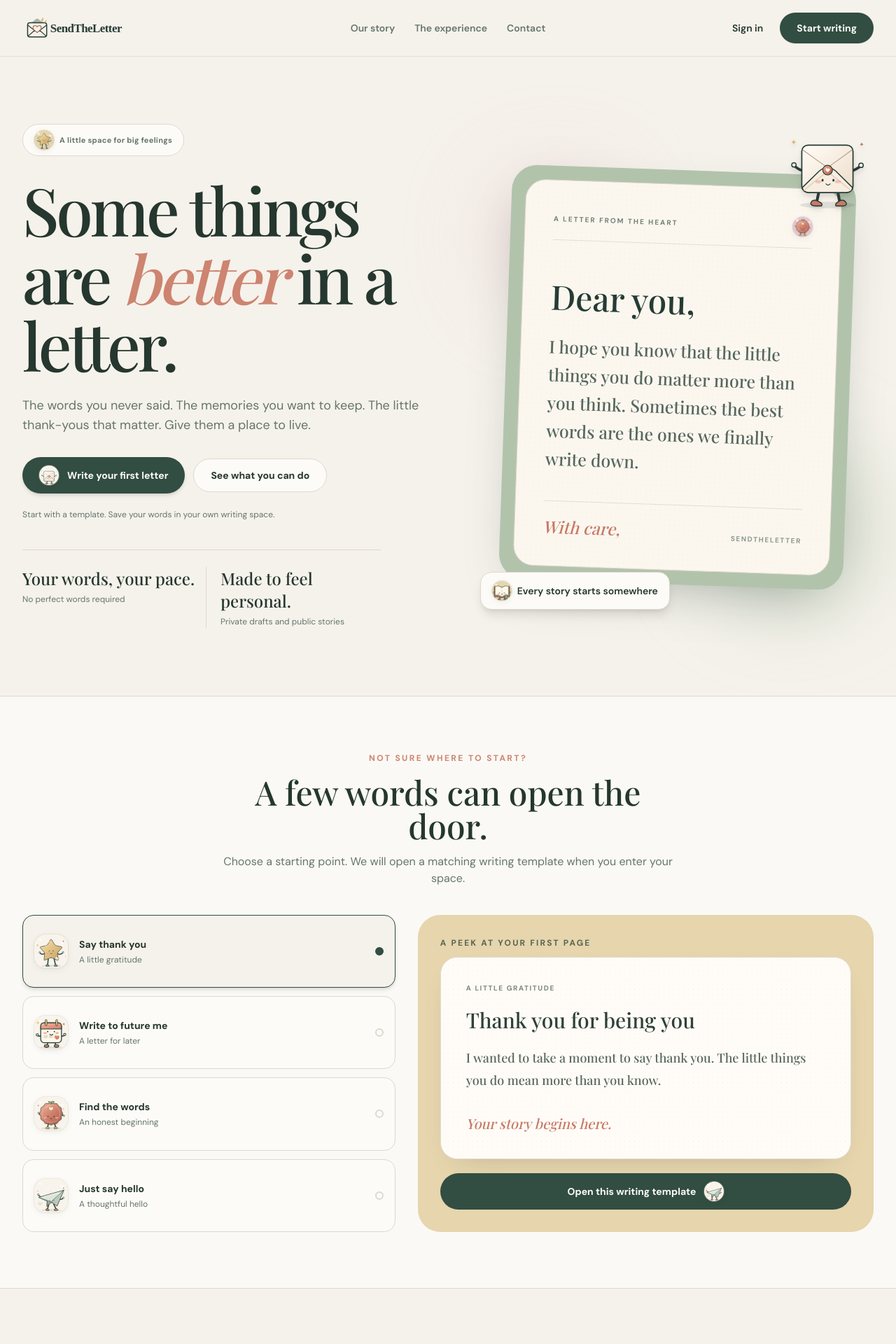
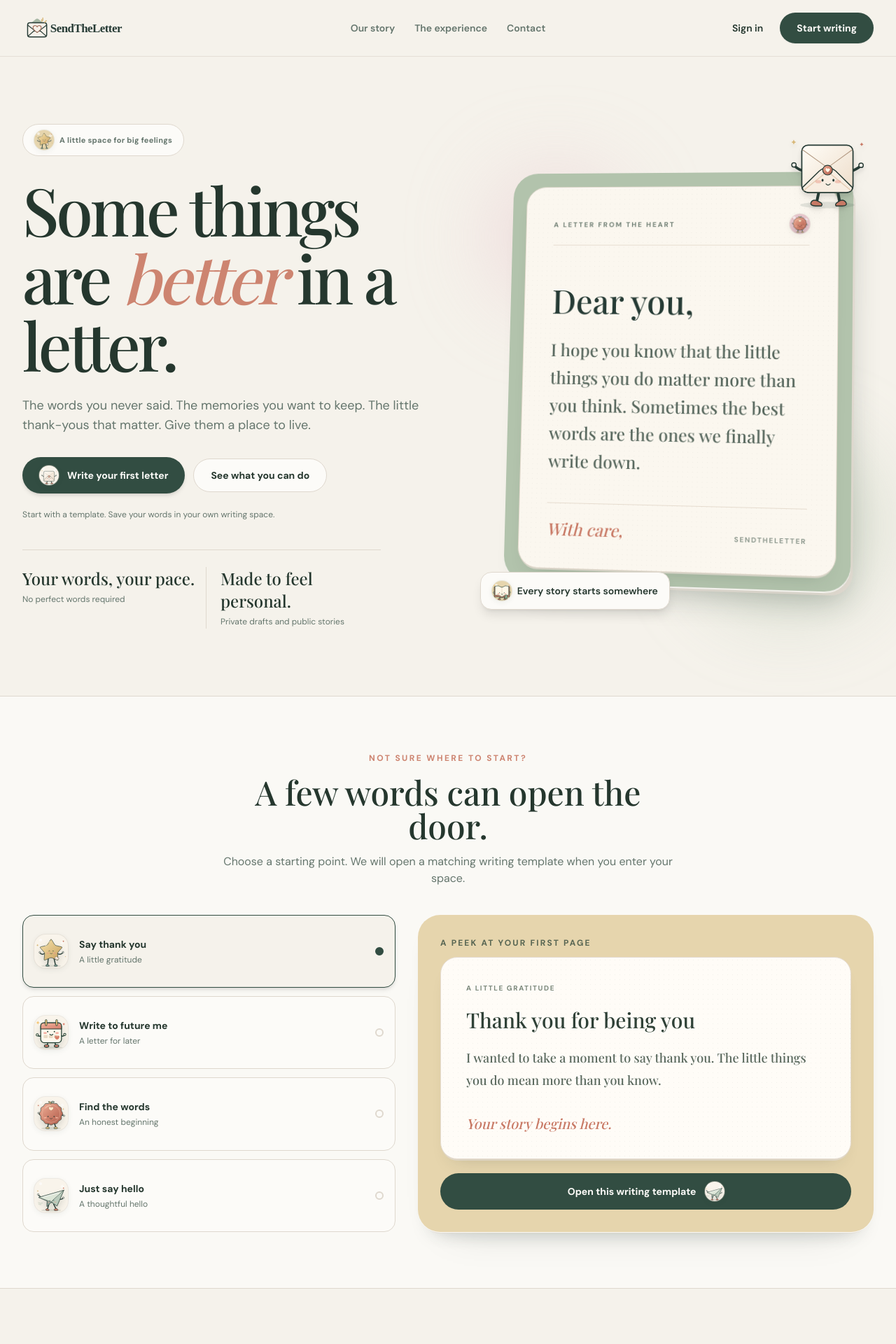
Before and after one commit to donnelsimbajon-design/SendtheLetter_System, a React (Vite) app in the folder Note_letter/: page / in a window 1280 px wide. Shown: the top 1920 px of the page at 70% size. Built offline with nearby package versions, Linux system fonts and the light colour scheme; no server answers.

Commit message:
design: apply sitewide dimensional surfaces to navigation, dashboard and feeds

```diff
--- a/Note_letter/src/Pages/Home.tsx
+++ b/Note_letter/src/Pages/Home.tsx
@@ -140,8 +140,8 @@ const Home = () => {
           <div className="relative mx-auto w-full max-w-[540px] px-3 pb-7 pt-8 sm:px-6">
             <div aria-hidden="true" className="absolute left-2 top-10 h-44 w-44 rounded-full bg-[hsl(var(--surface-rose))] opacity-60 blur-3xl" />
             <div aria-hidden="true" className="absolute bottom-0 right-0 h-56 w-56 rounded-full bg-[hsl(var(--surface-sage))] opacity-65 blur-3xl" />
-            <div className="relative rotate-[2deg] rounded-[2.25rem] bg-[hsl(var(--surface-sage))] p-3 shadow-[0_28px_80px_-35px_rgba(38,59,53,.4)] sm:p-5">
-              <div className="paper-grain min-h-[410px] rounded-[1.8rem] border border-[#E4DACE] bg-[#FBF7EF] px-7 py-8 text-[#263B35] sm:min-h-[480px] sm:px-10 sm:py-10">
+            <div className="stl-depth-hero relative rounded-[2.25rem] bg-[hsl(var(--surface-sage))] p-3 shadow-[0_28px_80px_-35px_rgba(38,59,53,.4)] sm:p-5">
+              <div className="stl-depth-paper paper-grain min-h-[410px] rounded-[1.8rem] border border-[#E4DACE] bg-[#FBF7EF] px-7 py-8 text-[#263B35] sm:min-h-[480px] sm:px-10 sm:py-10">
                 <div className="flex items-center justify-between border-b border-[#E6DCCF] pb-4">
                   <p className="text-[10px] font-bold uppercase tracking-[.2em] text-[#718075]">A letter from the heart</p>
                   <CharacterBadge name="sely" tone="rose" size="xs" />
@@ -175,7 +175,7 @@ const Home = () => {
               <div role="group" aria-label="Choose a letter starting point" className="grid grid-cols-1 gap-3 sm:grid-cols-2 lg:grid-cols-1">
                 {startingPoints.map((point, index) => (
                   <button key={point.value} type="button" aria-pressed={index === selectedIndex} onClick={() => setSelectedIndex(index)}
-                    className={'flex min-h-[80px] w-full items-center gap-4 rounded-2xl border p-4 text-left transition-all focus-visible:outline-2 focus-visible:outline-offset-2 focus-visible:outline-primary ' +
+                    className={'stl-depth-choice flex min-h-[80px] w-full items-center gap-4 rounded-2xl border p-4 text-left transition-all focus-visible:outline-2 focus-visible:outline-offset-2 focus-visible:outline-primary ' +
                       (index === selectedIndex ? 'border-primary bg-background shadow-md' : 'border-border bg-card hover:bg-muted/60')}>
                     <CharacterBadge name={point.mascot} tone="paper" size="md" />
                     <span className="flex-1">
@@ -186,9 +186,9 @@ const Home = () => {
                   </button>
                 ))}
               </div>
-              <div className={'relative flex min-h-[340px] flex-col overflow-hidden rounded-[2rem] p-5 sm:p-8 ' + selected.tone}>
+              <div className={'stl-depth-card relative flex min-h-[340px] flex-col overflow-hidden rounded-[2rem] p-5 sm:p-8 ' + selected.tone}>
                 <p className="mb-3 text-xs font-bold uppercase tracking-[.18em] text-[#344A3C]/80">A peek at your first page</p>
-                <div className="paper-grain flex flex-1 flex-col rounded-[1.5rem] border border-[#E4DACE] bg-[#FFFCF7] px-6 py-7 text-[#2F4137] shadow-[0_16px_40px_-28px_rgba(38,59,53,.35)] sm:px-9 sm:py-9" aria-live="polite">
+                <div className="stl-depth-paper paper-grain flex flex-1 flex-col rounded-[1.5rem] border border-[#E4DACE] bg-[#FFFCF7] px-6 py-7 text-[#2F4137] shadow-[0_16px_40px_-28px_rgba(38,59,53,.35)] sm:px-9 sm:py-9" aria-live="polite">
                   <p className="text-[10px] font-bold uppercase tracking-[.16em] text-[#7B887B]">{selected.eyebrow}</p>
                   <h3 className="mt-5 font-editorial text-2xl leading-snug sm:text-3xl">{selected.title}</h3>
                   <p className="mt-5 max-w-lg font-editorial text-lg leading-8 text-[#58675C]">{selected.excerpt}</p>
```
